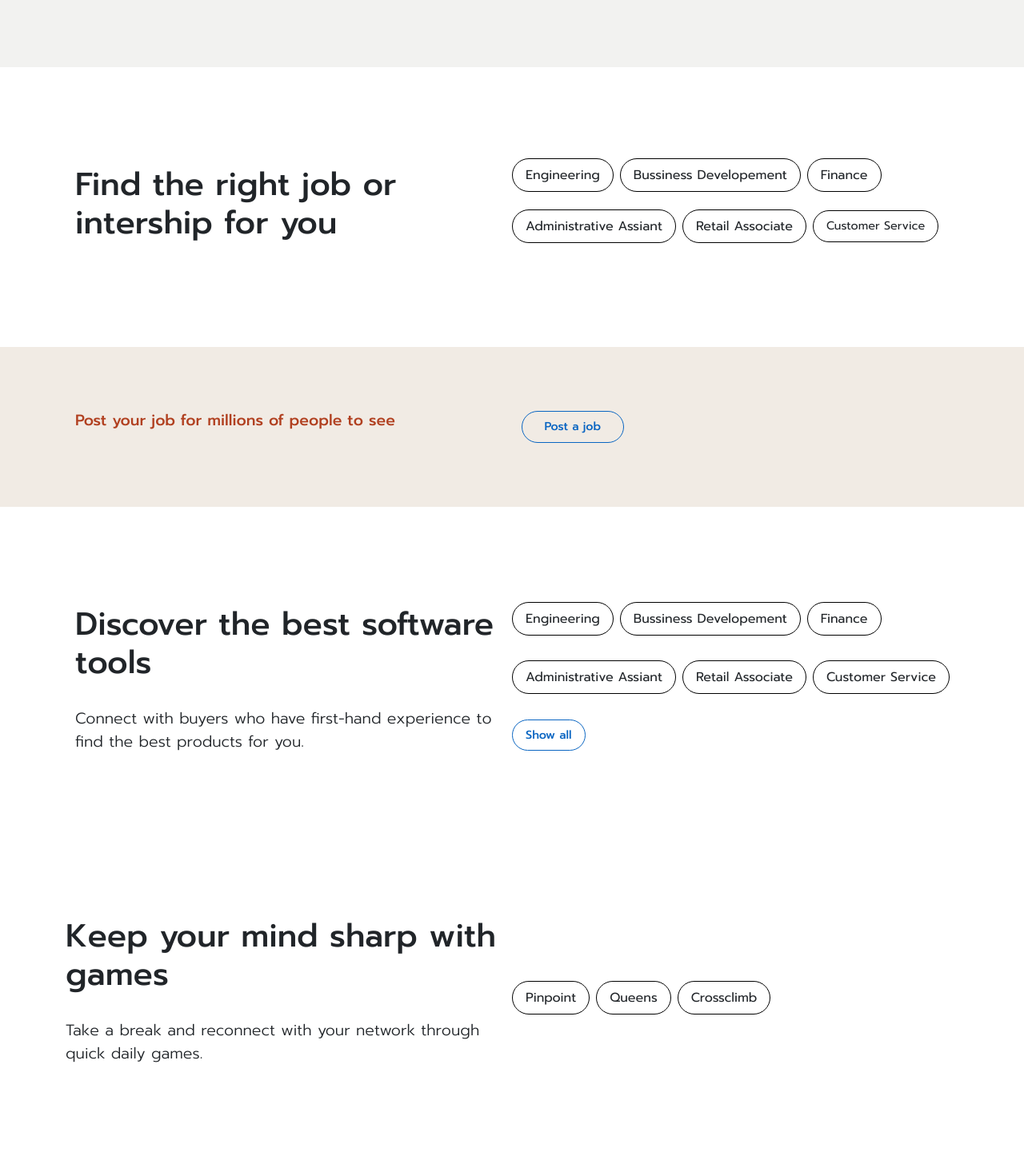
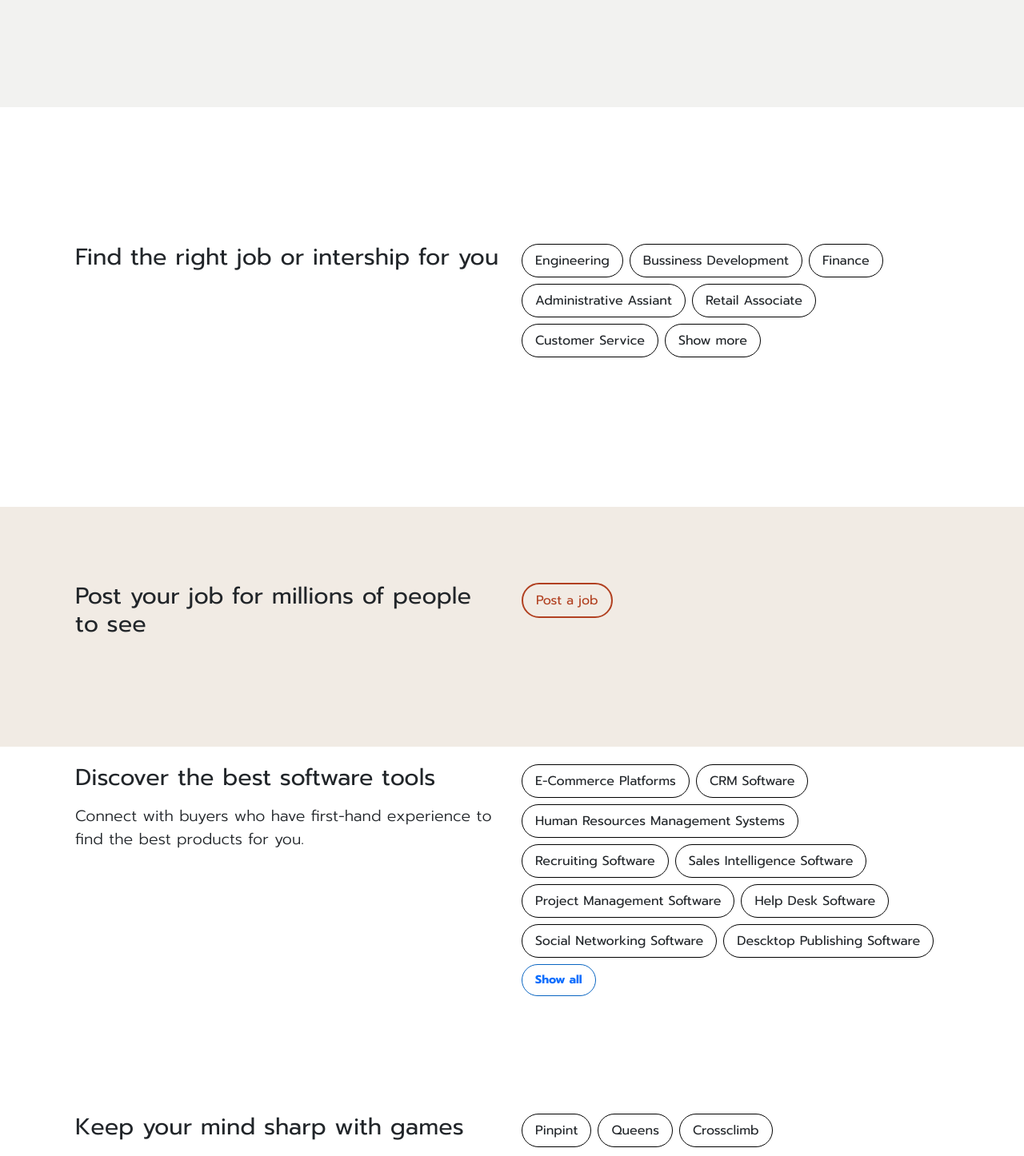
Before and after one commit to vimal-ram-k/linkedin-project, a React (Vite) app: page / in a window 1280 px wide. Shown: the part 900-2346 px from the top of the page at 80% size. Built offline with nearby package versions, Linux system fonts and the light colour scheme.

Commit message:
chore: remove unwanted code and unify banner logic
- Removed redundant code
- Consolidated banner logic to use a single banner component for all cases

```diff
--- a/src/assets/styles/base/base.css
+++ b/src/assets/styles/base/base.css
@@ -28,6 +28,6 @@ a:hover {
 
 @media screen and (min-width: 769px) {
   .row {
-    font-size: 1.1rem !important;
+    font-size: 0.9rem !important;
   }
 }/*# sourceMappingURL=base.css.map */
--- a/src/assets/styles/components/home/home.css
+++ b/src/assets/styles/components/home/home.css
@@ -49,6 +49,9 @@
   .header-banner {
     font-size: 2rem;
   }
+  .hm-bn-header {
+    font-size: 1.8rem;
+  }
   .mainbanner-img {
     width: clamp(450px, 30dvw, 600px);
     border-radius: 1%;
@@ -56,4 +59,34 @@
   .home-banner {
     width: 400px;
   }
+}
+#bg-gray {
+  background-color: #f2f2f0;
+}
+
+#bg-light-red {
+  background-color: #f1ebe4;
+}
+
+.home-sub-banner:not([id~=bg-light-red]):not([id~=bn-height-large]):not([id~=bn-height-small]) {
+  height: clamp(200px, 100vh, 500px);
+}
+
+.home-sub-banner[id~=bg-light-red] {
+  height: clamp(200px, 100vh, 300px);
+}
+.home-sub-banner[id~=bg-light-red] button {
+  color: #b14020;
+  border: 2px solid #b14020 !important;
+}
+
+@media screen and (min-width: 768px) {
+  .home-sub-banner:not([id~=bg-light-red]) {
+    height: clamp(200px, 100vh, 350px);
+  }
+  .home-sub-banner[id~=bg-light-red] {
+    display: flex;
+    flex-direction: column !important;
+    height: clamp(200px, 100vh, 300px);
+  }
 }/*# sourceMappingURL=home.css.map */
--- a/src/assets/styles/components/home/home.scss
+++ b/src/assets/styles/components/home/home.scss
@@ -53,6 +53,10 @@
     font-size: 2rem;
   }
 
+  .hm-bn-header {
+    font-size: 1.8rem;
+  }
+
   .mainbanner-img {
     width: clamp(450px, 30dvw, 600px);
     border-radius: 1%;
@@ -62,3 +66,38 @@
     width: 400px;
   }
 }
+
+#bg-gray {
+  background-color: #f2f2f0;
+}
+
+#bg-light-red {
+  background-color: #f1ebe4;
+}
+
+.home-sub-banner:not([id~='bg-light-red']):not([id~='bn-height-large']):not(
+    [id~='bn-height-small']
+  ) {
+  height: clamp(200px, 100vh, 500px);
+}
+
+.home-sub-banner[id~='bg-light-red'] {
+  height: clamp(200px, 100vh, 300px);
+
+  button {
+    color: variables.$primary-red;
+    border: 2px solid variables.$primary-red !important;
+  }
+}
+
+@media screen and (min-width: 768px) {
+  .home-sub-banner:not([id~='bg-light-red']) {
+    height: clamp(200px, 100vh, 350px);
+  }
+
+  .home-sub-banner[id~='bg-light-red'] {
+    display: flex;
+    flex-direction: column !important;
+    height: clamp(200px, 100vh, 300px);
+  }
+}
--- a/src/pages/home/home.json
+++ b/src/pages/home/home.json
@@ -1,4 +1,62 @@
 {
+  "banners": [
+    {
+      "header": "Explore collaborative articles",
+      "description": "We’re unlocking community knowledge in a new way. Experts add insights directly into each article, started with the help of AI.",
+      "links": [
+        "Marketing",
+        "Public Administration",
+        "Healthcare",
+        "Engineering",
+        "It Services",
+        "Sustainbality",
+        "Show all"
+      ],
+      "id": "bg-gray"
+    },
+    {
+      "header": "Find the right job or intership for you",
+      "description": "",
+      "links": [
+        "Engineering",
+        "Bussiness Development",
+        "Finance",
+        "Administrative Assiant",
+        "Retail Associate",
+        "Customer Service",
+        "Show more"
+      ]
+    },
+    {
+      "header": " Post your job for millions of people to see",
+      "description": "",
+      "links": ["Post a job"],
+      "id": "bg-light-red"
+    },
+    {
+      "header": " Discover the best software tools ",
+      "description": " Connect with buyers who have first-hand experience to find the best products for you. ",
+      "links": [
+        "E-Commerce Platforms",
+        "CRM Software",
+        "Human Resources Management Systems",
+        "Recruiting Software",
+        "Sales Intelligence Software",
+        "Project Management Software",
+        "Help Desk Software",
+        "Social Networking Software",
+        "Descktop Publishing Software",
+        "Show all"
+      ],
+      "id": "bn-height-large"
+    },
+    {
+      "header": " Keep your mind sharp with games ",
+      "description": " Take a break and reconnect with your network through quick daily games. ",
+      "links": ["Pinpint", "Queens", "Crossclimb"],
+      "id": "bn-height-small"
+    }
+  ],
   "usage": [
     {
       "url": "",
--- a/src/pages/home/home.tsx
+++ b/src/pages/home/home.tsx
@@ -40,55 +40,37 @@ export const Home = () => {
         />
       </div>
 
+      {home_data.banners.map((item) => {
+        return (
           <div
-        className=" container-fluid py-5  d-lg-flex justify-content-lg-center align-items-lg-center"
-        style={{ height: '450px', backgroundColor: '#f2f2f0' }}
+            className=" container-fluid py-5  d-lg-flex justify-content-lg-center align-items-lg-center home-sub-banner"
+            id={item.id}
           >
             <div className=" container row ">
               <div className="col-lg-6">
-            <h1 className=" fw-normal">Explore collaborative articles</h1>
+                <h1 className=" fw-normal hm-bn-header">{item.header}</h1>
 
                 <p
                   className=" fw-light py-2"
                   style={{ fontSize: '1.2rem' }}
                 >
-              We’re unlocking community knowledge in a new way. Experts add
-              insights directly into each article, started with the help of AI.
+                  {item.description}
                 </p>
               </div>
 
               <div className=" col-lg-6">
                 <ul className=" d-flex flex-wrap gap-2 column-gap-2 p-0">
+                  {item.links.map((items) => {
+                    if (items !== 'Show all') {
+                      return (
                         <li className="">
                           <button className=" btn border border-black fw-normal rounded-5 px-3 py-2">
-                  Marketing
+                            {items}
                           </button>
                         </li>
-              <li className="">
-                <button className=" btn border border-black fw-normal rounded-5 px-3 py-2">
-                  Public Administration
-                </button>
-              </li>
-              <li className="">
-                <button className=" btn border border-black fw-normal rounded-5 px-3 py-2">
-                  Healthcare
-                </button>
-              </li>
-              <li className="">
-                <button className=" btn border border-black fw-normal rounded-5 px-3 py-2">
-                  Engineering
-                </button>
-              </li>
-              <li className="">
-                <button className=" btn border border-black fw-normal rounded-5 px-3 py-2">
-                  IT Services
-                </button>
-              </li>
-              <li className="">
-                <button className=" btn border border-black fw-normal rounded-5 px-3 py-2">
-                  Sustainability
-                </button>
-              </li>
+                      );
+                    } else if (items === 'Show all') {
+                      return (
                         <li className="">
                           <button
                             className=" btn text-primary fw-bold rounded-5 px-3 py-2"
@@ -101,180 +83,15 @@ export const Home = () => {
                             Show all
                           </button>
                         </li>
+                      );
+                    }
+                  })}
                 </ul>
               </div>
             </div>
           </div>
-
-      <div
-        className=" py-5 container-fluid d-flex justify-content-center align-items-lg-center"
-        style={{ height: '350px' }}
-      >
-        <div className=" container row">
-          <div className=" col-lg-6">
-            <h1 className=" py-3">Find the right job or intership for you</h1>
-          </div>
-
-          <ul className=" d-flex flex-wrap gap-2 column-gap-2 p-0 col-lg-6">
-            <li className="">
-              <button className=" btn border border-black fw-normal rounded-5 px-3 py-2">
-                Engineering
-              </button>
-            </li>
-            <li className="">
-              <button className=" btn border border-black fw-normal rounded-5 px-3 py-2">
-                Bussiness Developement
-              </button>
-            </li>
-            <li className="">
-              <button className=" btn border border-black fw-normal rounded-5 px-3 py-2">
-                Finance
-              </button>
-            </li>
-            <li className="">
-              <button className=" btn border border-black fw-normal rounded-5 px-3 py-2">
-                Administrative Assiant
-              </button>
-            </li>
-            <li className="">
-              <button className=" btn border border-black fw-normal rounded-5 px-3 py-2">
-                Retail Associate
-              </button>
-            </li>
-            <li className="">
-              <button
-                className=" btn border border-black fw-normal rounded-5 px-3 py-2"
-                style={{ fontSize: '0.9rem' }}
-              >
-                Customer Service
-              </button>
-            </li>
-          </ul>
-        </div>
-      </div>
-
-      <div
-        className=" container-fluid py-5  d-lg-flex justify-content-lg-center  align-items-lg-center"
-        style={{ backgroundColor: '#f1ebe4', height: '200px' }}
-      >
-        <div className="container row">
-          <div className="col-lg-6">
-            <h1
-              className=" text-nowrap"
-              style={{ fontSize: ' 1.2rem', color: '#b14020' }}
-            >
-              Post your job for millions of people to see
-            </h1>
-          </div>
-          <div className=" col-lg-3">
-            <button
-              className=" btn  mt-5 fw-medium rounded-5 px-3 py-2 col-lg-6 mt-lg-0"
-              style={{
-                fontSize: '0.9rem',
-                color: '#0965c2',
-                border: '1px solid #0965c2',
-              }}
-            >
-              Post a job
-            </button>
-          </div>
-        </div>
-      </div>
-
-      <div
-        className=" container-fluid py-5  d-lg-flex justify-content-lg-center  align-items-lg-center "
-        style={{ height: '440px' }}
-      >
-        <div className=" container row ">
-          <div className=" col-lg-6">
-            <h1 className=" py-3">Discover the best software tools</h1>
-            <p
-              className=" fw-light py-2"
-              style={{ fontSize: '1.2rem' }}
-            >
-              Connect with buyers who have first-hand experience to find the
-              best products for you.
-            </p>
-          </div>
-          <ul className=" d-flex flex-wrap gap-2 column-gap-2 p-0 col-lg-6">
-            <li className="">
-              <button className=" btn border border-black fw-normal rounded-5 px-3 py-2">
-                Engineering
-              </button>
-            </li>
-            <li className="">
-              <button className=" btn border border-black fw-normal rounded-5 px-3 py-2">
-                Bussiness Developement
-              </button>
-            </li>
-            <li className="">
-              <button className=" btn border border-black fw-normal rounded-5 px-3 py-2">
-                Finance
-              </button>
-            </li>
-            <li className="">
-              <button className=" btn border border-black fw-normal rounded-5 px-3 py-2">
-                Administrative Assiant
-              </button>
-            </li>
-            <li className="">
-              <button className=" btn border border-black fw-normal rounded-5 px-3 py-2">
-                Retail Associate
-              </button>
-            </li>
-            <li className="">
-              <button className=" btn border border-black fw-normal rounded-5 px-3 py-2">
-                Customer Service
-              </button>
-            </li>
-            <li className="">
-              <button
-                className=" btn fw-medium rounded-5 px-3 py-2"
-                style={{
-                  fontSize: '0.9rem',
-                  color: '#0965c2',
-                  border: '1px solid #0965c2',
-                }}
-              >
-                Show all
-              </button>
-            </li>
-          </ul>
-        </div>
-      </div>
-
-      <div
-        className=" py-5 container d-lg-flex justify-content-lg-center align-items-lg-center"
-        style={{ height: '340px' }}
-      >
-        <div className=" col-lg-6">
-          <h1 className=" py-3">Keep your mind sharp with games</h1>
-          <p
-            className=" fw-light py-2"
-            style={{ fontSize: '1.2rem' }}
-          >
-            Take a break and reconnect with your network through quick daily
-            games.
-          </p>
-        </div>
-        <ul className=" d-flex flex-wrap gap-2 column-gap-2 p-0 mt-4 col-lg-6">
-          <li className="">
-            <button className=" btn border border-black fw-normal rounded-5 px-3 py-2">
-              Pinpoint
-            </button>
-          </li>
-          <li className="">
-            <button className=" btn border border-black fw-normal rounded-5 px-3 py-2">
-              Queens
-            </button>
-          </li>
-          <li className="">
-            <button className=" btn border border-black fw-normal rounded-5 px-3 py-2">
-              Crossclimb
-            </button>
-          </li>
-        </ul>
-      </div>
+        );
+      })}
 
       <HomeFeatures />
 
```
Also changed, not shown: src/components/buttons/googlesignbtn.tsx (+12 -4 lines), 1 other file (tests, documents, lock files or other folders). Lines whose indentation alone changed are shown as unchanged.
